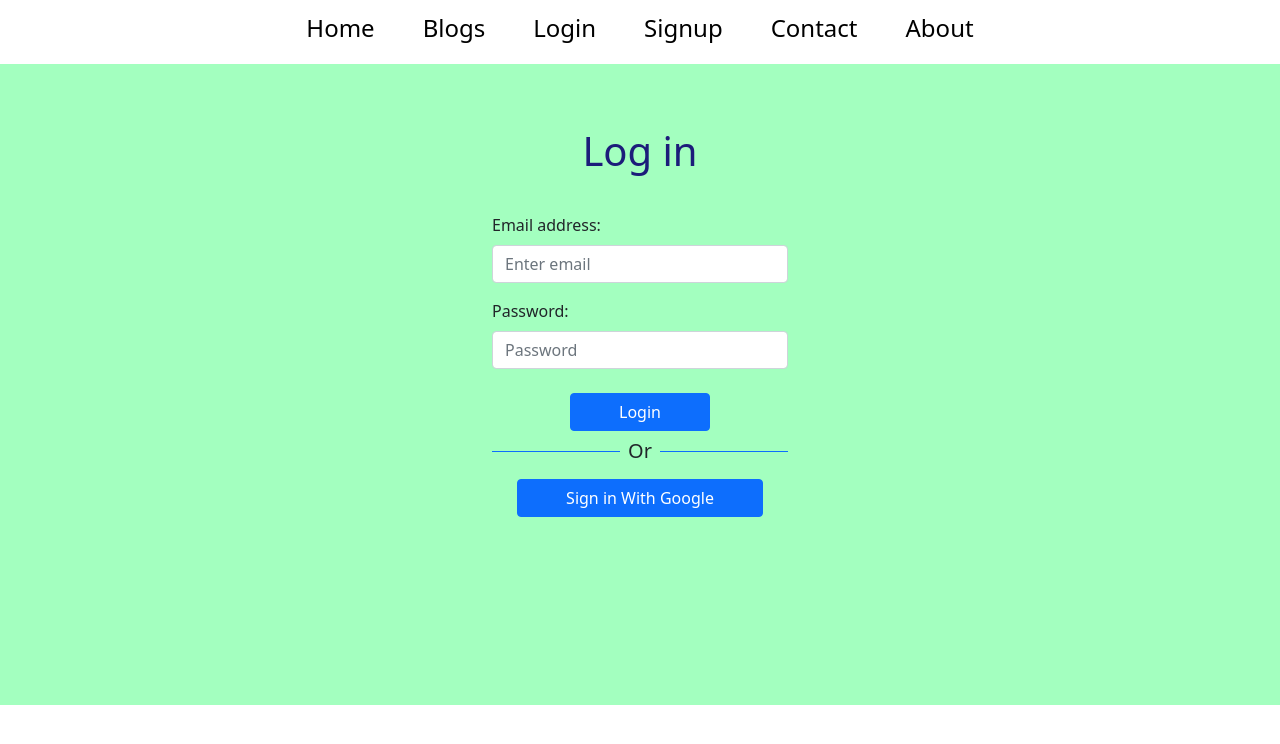
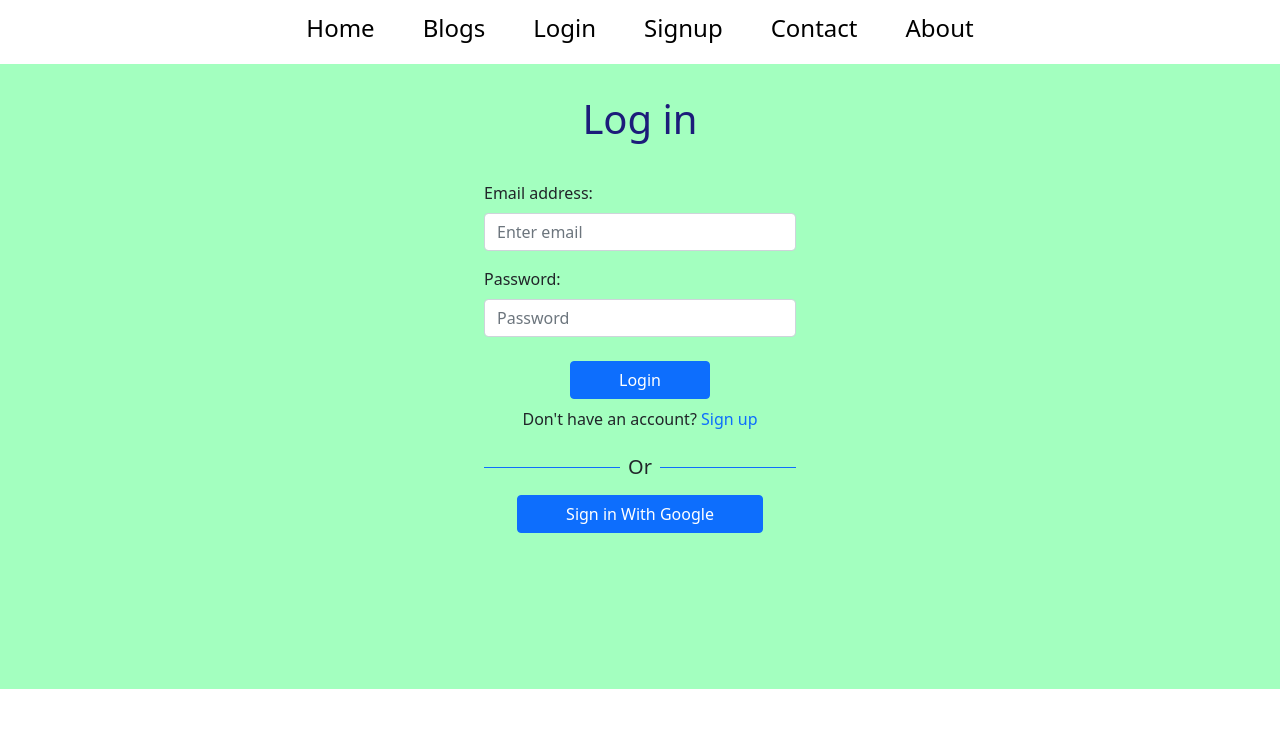
Before and after one commit to zereentabassum/independent-service-provider, a React (Create React App) app: page /login in a window 1280 px wide. Shown: the top 744 px of the page. Built offline with nearby package versions, Linux system fonts and the light colour scheme.

Commit message:
banner changed

```diff
--- a/src/Components/HeadingSection/HeadingSection.css
+++ b/src/Components/HeadingSection/HeadingSection.css
@@ -2,13 +2,13 @@
     padding-top: 30px;
     padding-bottom: 420px;
     color: white;
-    font-size: 100px;
-
+    font-size: 120px;
+    font-weight: 700;
 }
 
 .heading-div{
-    background-image: url('../../images/b4.jpg');
+    background-image: url('https://media.istockphoto.com/photos/close-up-programmer-man-hand-typing-on-keyboard-laptop-for-register-picture-id1055083194?k=20&m=1055083194&s=612x612&w=0&h=iZt_nredtVuTkNVPLZdU-fiYocv52aFHsPc1xDWMjQM=');
     background-repeat: no-repeat;
     background-attachment: fixed;
-
+    background-size: 100% 700px;
 }
--- a/src/Components/HeadingSection/HeadingSection.js
+++ b/src/Components/HeadingSection/HeadingSection.js
@@ -4,7 +4,7 @@ import './HeadingSection.css';
 const HeadingSection = () => {
     return (
         <div className='heading-div'>
-            <h1 className='heading'>Expert Writing Services</h1>
+            <h1 className='heading'>Expert Writing <span className='d-block'>Services</span> </h1>
         </div>
     );
 };
--- a/src/Components/Login/Login.css
+++ b/src/Components/Login/Login.css
@@ -2,7 +2,7 @@
     background-color: rgb(163, 255, 191);
 }
 .form h1{
-    padding-top: 15px;
+    padding-top: 10px;
     padding-bottom: 30px;
 }
 .login-section{
--- a/src/Components/Login/Login.js
+++ b/src/Components/Login/Login.js
@@ -1,11 +1,12 @@
 import React from 'react';
 import { Button, Form } from 'react-bootstrap';
+import { Link } from 'react-router-dom';
 import GoogleLogin from '../GoogleLogin/GoogleLogin';
 import './Login.css';
 
 const Login = () => {
     return (
-        <div className='form p-5'>
+        <div className='form p-3'>
             <h1>Log in</h1>
             <Form className='w-25 mx-auto login-section'>
     <Form.Group className="mb-3 text-start" controlId="formBasicEmail">
@@ -18,9 +19,10 @@ const Login = () => {
         <Form.Control type="password" placeholder="Password" />
     </Form.Group>
 
-    <Button className='px-5 mt-2' variant="primary" type="submit">
+    <Button className='px-5 mt-2 mb-2' variant="primary" type="submit">
         Login
     </Button>
+    <p>Don't have an account? <Link className='text-decoration-none' to='/signup'>Sign up</Link></p>
     <div className='d-flex align-items-center'>
         <div style={{height:'1px'}} className='bg-primary w-50'></div>
         <h5 className='mt-2 px-2'>Or</h5>
@@ -28,6 +30,7 @@ const Login = () => {
     </div>
 
     <GoogleLogin></GoogleLogin>
+
     </Form>
         </div>
     );
--- a/src/Components/Signup/Signup.js
+++ b/src/Components/Signup/Signup.js
@@ -1,10 +1,11 @@
 import React from 'react';
 import { Button, Form } from 'react-bootstrap';
+import { Link } from 'react-router-dom';
 import './Signup.css';
 
 const Signup = () => {
     return (
-        <div className='form p-5'>
+        <div className='form p-3'>
             <h1>Sign Up</h1>
             <Form className='w-25 mx-auto form-section'>
     <Form.Group className="mb-3 text-start" controlId="formBasicEmail">
@@ -24,9 +25,11 @@ const Signup = () => {
         <Form.Control type="password" placeholder="Confirm Password" />
     </Form.Group>
 
-    <Button className='px-5 mt-2' variant="primary" type="submit">
+    <Button className='px-5 mt-2 mb-4' variant="primary" type="submit">
         Sign up
     </Button>
+    <p>Already have an account? <Link className='text-decoration-none' to='/login'>Login</Link></p>
+
     </Form>
         </div>
     );
```
